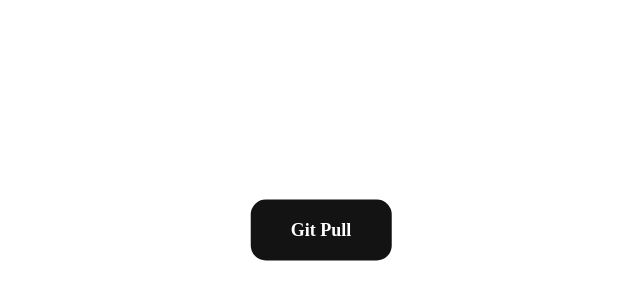
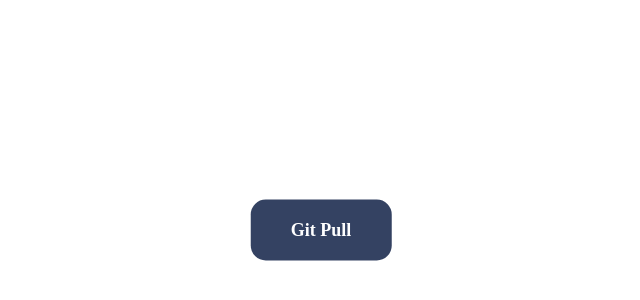
Before and after one commit to opolonix/pult-server, a plain HTML site: page secret.html in a window 1280 px wide. Shown: the part 170-470 px from the top of the page, without its empty margins (319-959 px from the left). Drawn offline with Linux system fonts and the light colour scheme.

Commit message:
Update secret.html

```diff
--- a/secret.html
+++ b/secret.html
@@ -35,7 +35,7 @@
             text-decoration: none;
         }
         .wrapper .git-pull {
-            background-color: #131313;
+            background-color: #344262;
             color: #fff;
         }
         .wrapper .restart-service {
```
